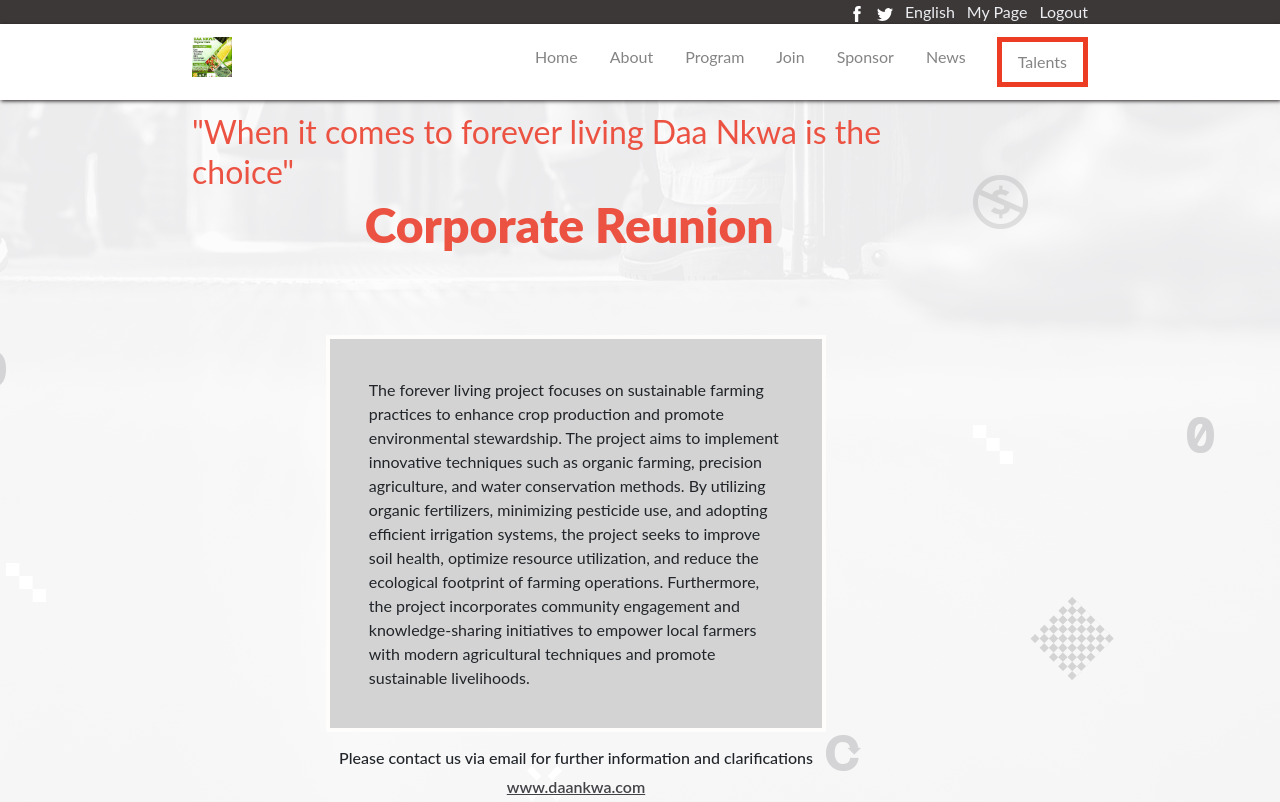
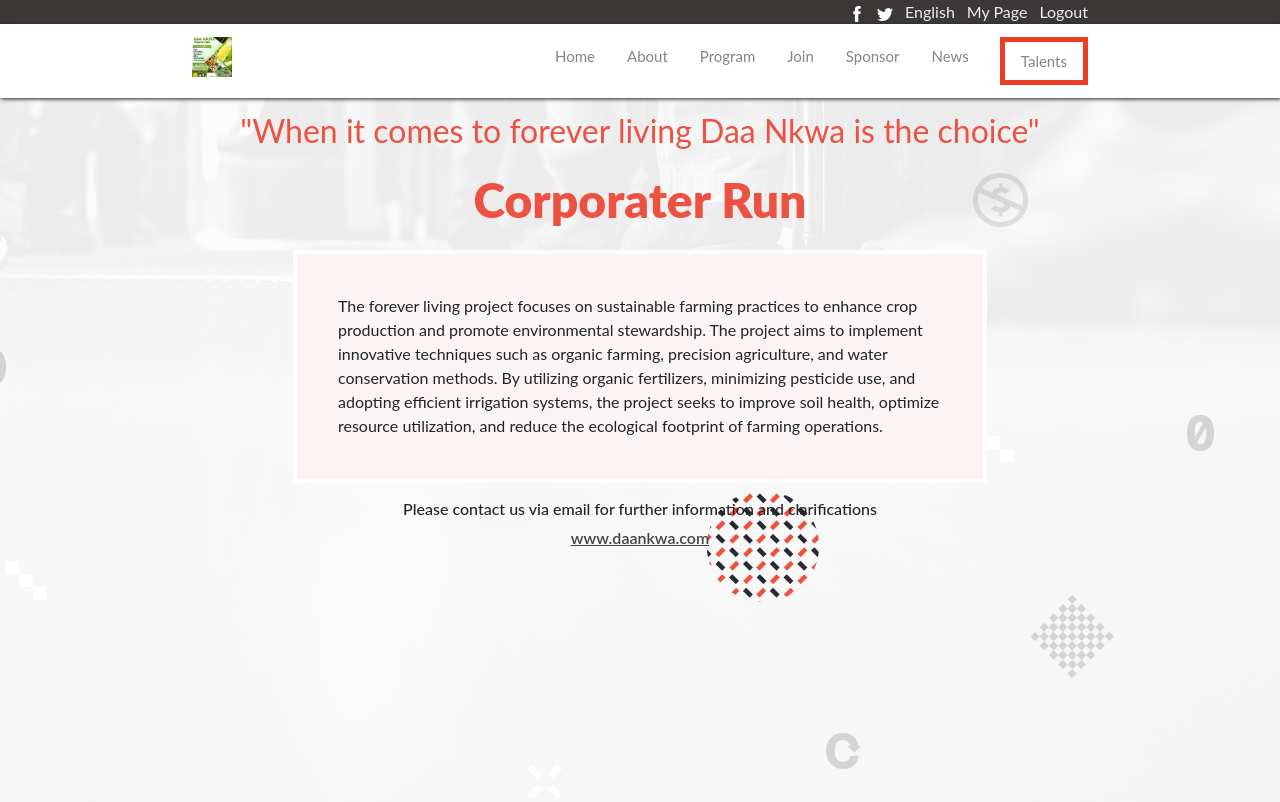
Before and after one commit to obibaadoma/captone_DaaNkwa, a website: page about.html in a window 1280 px wide. Shown: the top 802 px of the page. Drawn offline with nearby package versions, Linux system fonts and the light colour scheme.

```diff
--- a/about.html
+++ b/about.html
@@ -71,9 +71,9 @@
 			<section class="headline">
 				<div class="wrapper into">
 					<h1>"When it comes to forever living Daa Nkwa is the choice"</h1>
-					<h2>Corporate Reunion</h2>
+					<h2>Corporater Run</h2>
 									<p class="celebration">
-						The forever living project focuses on sustainable farming practices to enhance crop production and promote environmental stewardship. The project aims to implement innovative techniques such as organic farming, precision agriculture, and water conservation methods. By utilizing organic fertilizers, minimizing pesticide use, and adopting efficient irrigation systems, the project seeks to improve soil health, optimize resource utilization, and reduce the ecological footprint of farming operations. Furthermore, the project incorporates community engagement and knowledge-sharing initiatives to empower local farmers with modern agricultural techniques and promote sustainable livelihoods. 					<h6>
+						The forever living project focuses on sustainable farming practices to enhance crop production and promote environmental stewardship. The project aims to implement innovative techniques such as organic farming, precision agriculture, and water conservation methods. By utilizing organic fertilizers, minimizing pesticide use, and adopting efficient irrigation systems, the project seeks to improve soil health, optimize resource utilization, and reduce the ecological footprint of farming operations. <h6>
 						Please contact us via email for further information and clarifications
 					</h6>
 					<span class="intro-email"
--- a/style.css
+++ b/style.css
@@ -12,7 +12,8 @@
   display: flex;
   flex-direction: column;
   align-items: center;
-  margin-right: 10%;
+  max-width: 1200px;
+  margin: 0 auto;
 }
 
 .headline {
@@ -47,6 +48,9 @@
   line-height: 50px;
   font-size: 3rem;
   width: 55%;
+  margin-top: 2%;
+  align-items: center;
+  text-align: center;
   animation: 1s ease-out 0s 1 slideInFromLeft;
 }
 
@@ -59,16 +63,18 @@
 
 .into > p {
   line-height: 24px;
-  background-color: #d3d3d3;
+  background-color: #faf4f4;
   border: 4px solid #fffcfc;
+  align-items: center;
   padding: 5%;
-  width: 65%;
+  width: 85%;
+  margin-top: 2%;
   animation: 1s ease-out 0s 1 slideInFromRight;
 }
 
 .celebration {
   margin-top: 10%;
-  width: 60%;
+  width: 80%;
 }
 
 .first-header {
@@ -86,6 +92,7 @@
 
 .nav-link {
   color: #848484;
+  font-size: 15px;
 }
 
 .hamburger {
@@ -517,6 +524,7 @@
 
   .wrapper {
     padding: 0 15% 10%;
+    height: 100vh;
   }
 
   .program-cards {
```
